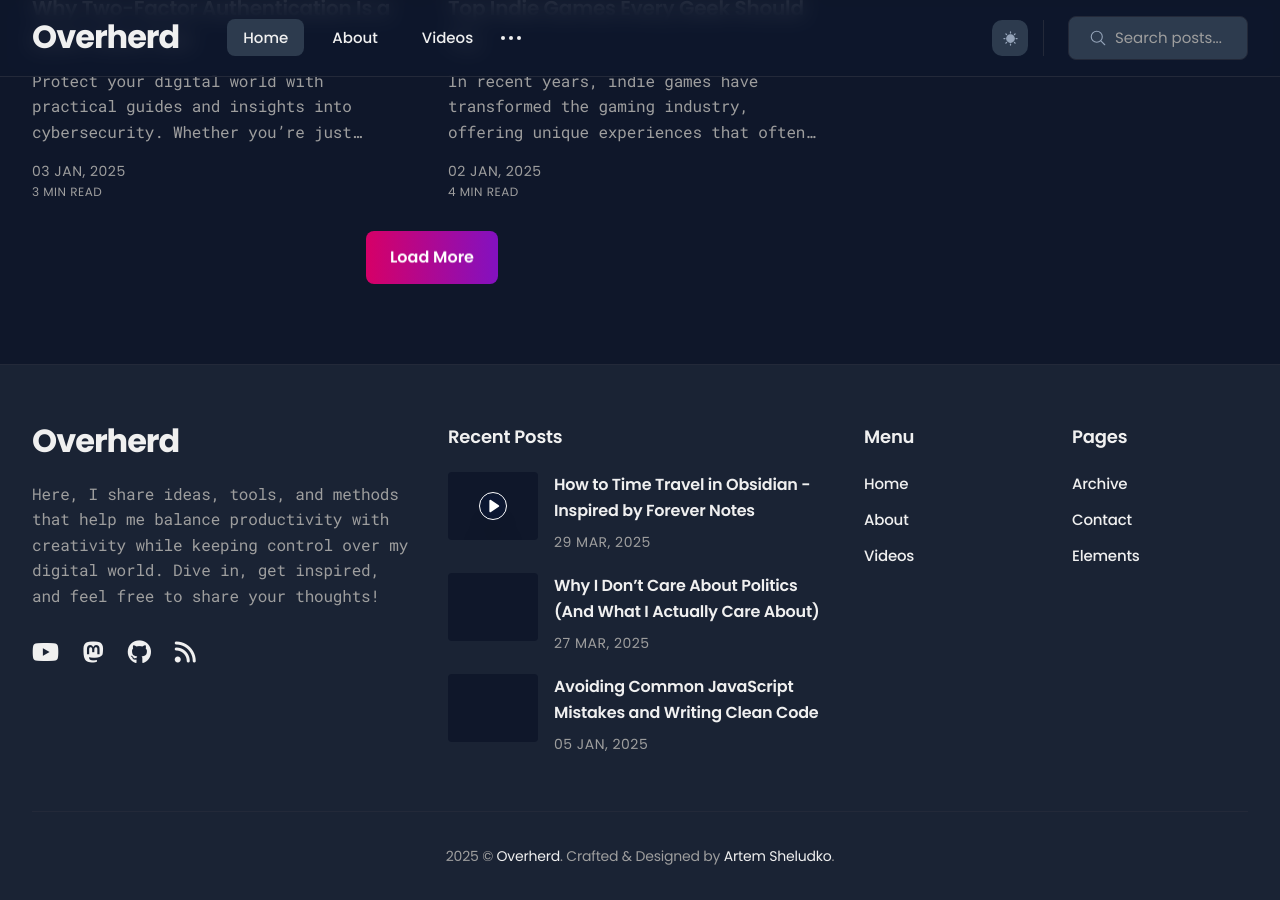
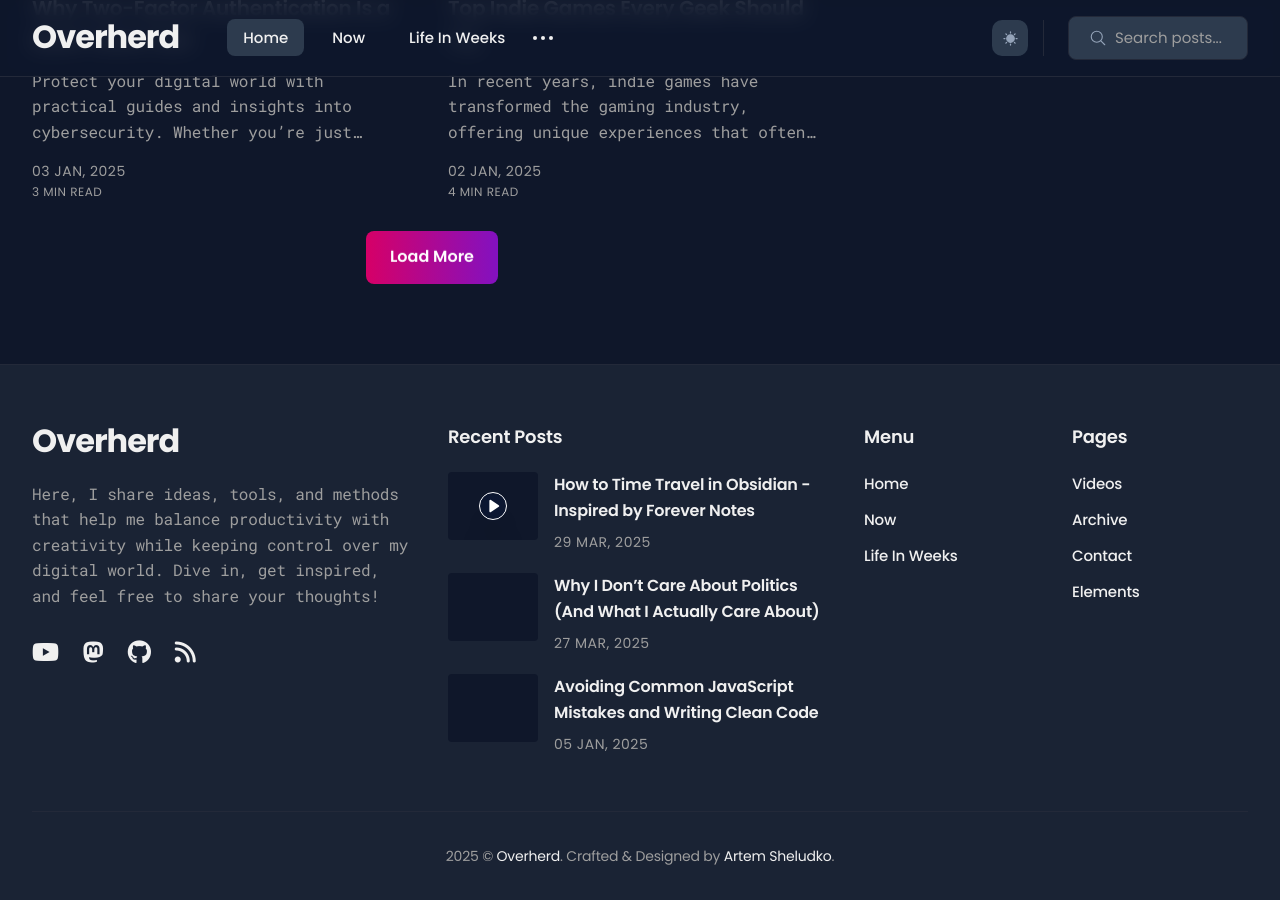
Before and after one commit to smartyshaman/anantshiva.github.io, a Jekyll site: the page built from index.html, in a window 1280 px wide and 900 px high, scrolled down 2555 px. Built offline with Jekyll 4.4.1, drawn with Linux system fonts in a browser that asks for light colours; the list of posts is cut into pages by our own code.

Commit message:
vault backup: 2025-03-29 17:56:19

```diff
--- a/_data/settings.yml
+++ b/_data/settings.yml
@@ -25,12 +25,14 @@ menu_settings:
   menu_items:
     - title: 'Home'
       url: '/'
-    - title: 'About'
+    - title: 'Now'
       url: '/about/'
-    - title: 'Videos'
-      url: '/videos/'
+    - title: 'Life In Weeks'
+      url: 'https://lifeweeks.app/anantshiva/'
     - title: 'Pages'
       submenu:
+      - title: 'Videos'
+        url: '/videos/'
       - title: 'Archive'
         url: '/archive/'
       - url: '/contact/'
```
